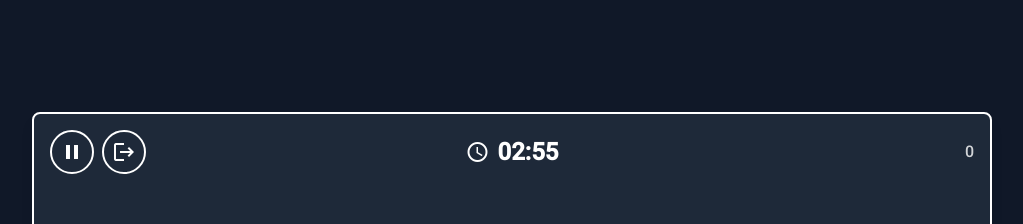
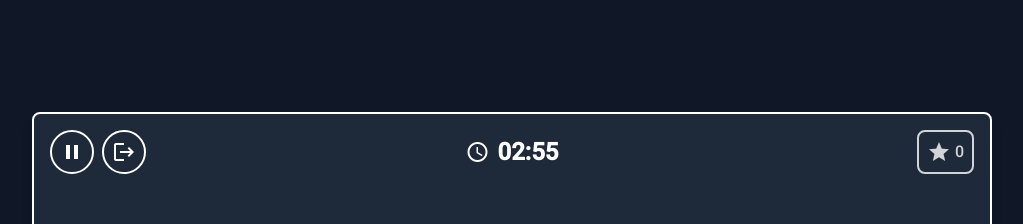
Before and after one commit to SmaniaMatias20/matias-smania-progr4-2025-tp1-c1, an Angular app in the folder Front/: page /games/ahorcado in a window 1280 px wide. Shown: the top 224 px of the page, without its empty margins (128-1151 px from the left). Built offline with nearby package versions, Linux system fonts and the light colour scheme; sample sign-in values are in the browser's storage.

Commit message:
estilos ahorcado

```diff
--- a/Front/src/app/pages/ahorcado-page/ahorcado-page.component.html
+++ b/Front/src/app/pages/ahorcado-page/ahorcado-page.component.html
@@ -36,9 +36,12 @@
         </div>
 
         <!-- Score a la derecha -->
-        <div class="text-white text-sm md:text-base font-medium opacity-80">
+        <div
+            class="text-white text-sm md:text-base font-medium opacity-80 border-2 rounded-lg p-2 flex items-center gap-1">
+            <span class="material-icons text-white">star</span>
             {{ score }}
         </div>
+
 
     </div>
 
--- a/Front/src/assets/data/games.json
+++ b/Front/src/assets/data/games.json
@@ -4,7 +4,7 @@
         "description": "Adivina la palabra antes de que se complete el dibujo. ¡Pon a prueba tu vocabulario!",
         "image": "assets/images/ahorcado/ahorcado.jpg",
         "link": "/games/ahorcado",
-        "rules": "El objetivo del juego es adivinar una palabra secreta letra por letra. Cada letra incorrecta suma una parte del dibujo del ahorcado y cada palabra completa suma 100 puntos.  ¡Usá tu lógica y vocabulario para ganar!",
+        "rules": "El objetivo del juego es adivinar una palabra secreta letra por letra. Cada letra incorrecta suma una parte del dibujo del ahorcado y cada palabra completa suma 1000 puntos.  ¡Usá tu lógica y vocabulario para ganar!",
         "lifes": "6",
         "time": "3:00"
     },
```
